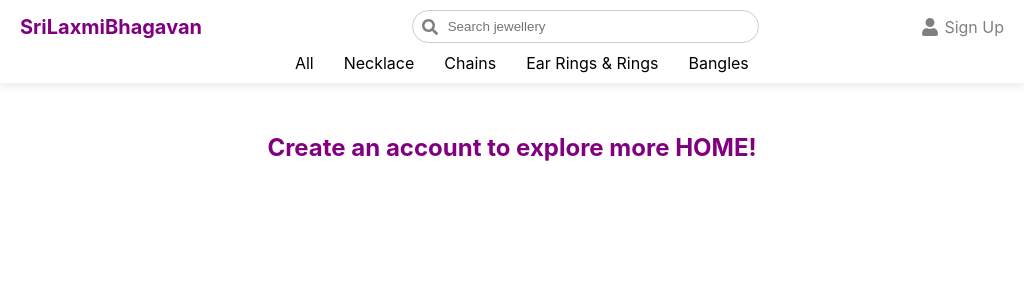
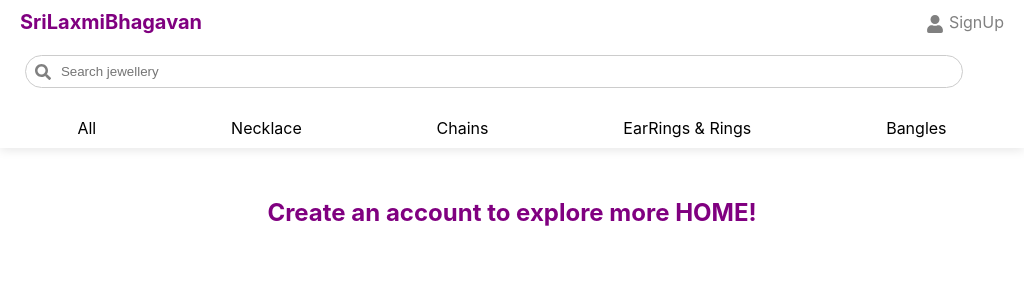
Before and after one commit to vishwasri-technologies/jewellery-web-app-frontend, a React (Create React App) app: page / in a window 1024 px wide. Shown: the top 300 px of the page. Built offline with nearby package versions, Linux system fonts and the light colour scheme.

Commit message:
modified navbar responsiveness

```diff
--- a/src/Components/Navbar.css
+++ b/src/Components/Navbar.css
@@ -1,12 +1,14 @@
-
+/* Navbar Container */
+body{
+    overflow-x: hidden;
+}
 .navbar {
     background: white;
     box-shadow: 0px 2px 10px rgba(0, 0, 0, 0.1);
     padding: 10px 20px;
-    text-align: center;
   }
 
-
+  /* Main Navbar Layout */
   .navbar-container {
     display: flex;
     justify-content: space-between;
@@ -15,12 +17,32 @@
     margin: auto;
   }
 
+  /* Logo */
+  .logo {
+    flex-shrink: 0; /* Prevents shrinking */
+  }
 
   .logo a {
     font-size: 20px;
     font-weight: bold;
     color: purple;
     text-decoration: none;
+  }
+
+  /* Navigation Links */
+  .nav-links {
+    display: flex;
+    gap: 30px;
+    margin-left: 150px; /* Aligns with logo */
+    gap: 50px;
+    padding-top: 30px;
+  }
+
+  .nav-links a {
+    text-decoration: none;
+    color: black;
+    font-size: 16px;
+
   }
 
   /* Search Container */
@@ -53,32 +75,19 @@
     color: gray;
     text-decoration: none;
     gap: 5px;
+    margin-left: 10px;
   }
 
   .user-icon {
     font-size: 18px;
-  }
-
-  /* Navigation Links */
-  .nav-links {
-    display: flex;
-    justify-content: center;
-    gap: 30px;
-    margin-top: 10px;
-    margin-left: 2%;
-  }
-
-  .nav-links a {
-    text-decoration: none;
-    color: black;
-    font-size: 16px;
+    margin-top: 5px;
   }
 
   /* Responsive Design */
   @media screen and (max-width: 768px) {
     .navbar-container {
       flex-direction: column;
-      text-align: center;
+      align-items: flex-start; /* Aligns everything to start */
     }
 
     .search-container {
@@ -89,5 +98,184 @@
     .nav-links {
       flex-direction: column;
       gap: 10px;
+      align-items: flex-start; /* Align to start */
+
     }
   }
+  @media screen and (min-width: 375px)and (max-width: 1024px) {
+    .navbar-container {
+      flex-direction: row;
+      align-items: flex-start; /* Aligns everything to start */
+    }
+
+    .search-container {
+      width: 100%;
+      margin-top: 45px;
+      margin-left: -50%;
+    }
+
+    .nav-links {
+      flex-direction: row;
+      gap: 9px;
+      margin-left: -20%;
+
+
+    }
+    .user-icon span{
+        margin-top: 17px;
+    }
+
+  }
+  @media screen and (min-width: 360px) and (max-width: 740px) {
+    .navbar-container {
+        flex-direction: row;
+        align-items: flex-start;
+    }
+
+    .search-container {
+        width: 100%;
+        margin-top: 45px;
+        margin-left: -50%;
+    }
+
+    .nav-links {
+        flex-direction: row;
+        gap: 20px; /* Increased gap */
+        width: 100%; /* Expands to full width */
+        justify-content: space-around; /* Distributes links evenly */
+        margin-left: 0; /* Align properly */
+    }
+
+    .user-icon span {
+        margin-top: 17px;
+    }
+}
+@media screen and (min-width: 740px) and (max-width: 1024px) {
+    .navbar-container {
+        flex-direction: row;
+        align-items: flex-start;
+    }
+
+    .search-container {
+        width: 100%;
+        margin-top: 45px;
+        margin-left: -25%;
+    }
+
+    .nav-links {
+        flex-direction: row;
+        gap: 20px; /* Increased gap */
+        width: 100%; /* Expands to full width */
+        justify-content: space-around; /* Distributes links evenly */
+        margin-left: 0; /* Align properly */
+    }
+
+    .user-icon span {
+        margin-top: 17px;
+    }
+}
+
+@media screen and (min-width: 768px) and (max-width: 1024px) {
+    .navbar-container {
+        flex-direction: row;
+        align-items: flex-start;
+    }
+
+    .search-container {
+        width: 100%;
+        margin-top: 45px;
+        margin-left: -25%;
+    }
+
+    .nav-links {
+        flex-direction: row;
+        gap: 20px; /* Increased gap */
+        width: 100%; /* Expands to full width */
+        justify-content: space-around; /* Distributes links evenly */
+        margin-left: 0; /* Align properly */
+    }
+
+    .user-icon span {
+        margin-top: 17px;
+    }
+}
+@media screen and (min-width: 1024px)  {
+    .navbar-container {
+        flex-direction: row;
+        align-items: flex-start;
+    }
+
+    .search-container {
+        width: 100%;
+        margin-top: 45px;
+        margin-left: -18%;
+    }
+
+    .nav-links {
+        flex-direction: row;
+        gap: 20px; /* Increased gap */
+        width: 100%; /* Expands to full width */
+        justify-content: space-around; /* Distributes links evenly */
+        margin-left: 0; /* Align properly */
+    }
+
+    .user-icon span {
+        margin-top: 17px;
+    }
+}
+@media screen and (min-width: 853px) and (max-width:912px) {
+    .navbar-container {
+        flex-direction: row;
+        align-items: flex-start;
+    }
+
+    .search-container {
+        width: 100%;
+        margin-top: 45px;
+        margin-left: -22%;
+    }
+
+    .nav-links {
+        flex-direction: row;
+        gap: 20px; /* Increased gap */
+        width: 100%; /* Expands to full width */
+        justify-content: space-around; /* Distributes links evenly */
+        margin-left: 0; /* Align properly */
+    }
+
+    .user-icon span {
+        margin-top: 17px;
+    }
+}
+@media screen and (min-width: 344px) and (max-width:540px) {
+    .navbar-container {
+        flex-direction: row;
+        align-items: flex-start;
+    }
+
+    .search-container {
+        width: 100%;
+        margin-top: 45px;
+        margin-left: -36%;
+    }
+
+    .nav-links {
+        flex-direction: row;
+        gap: 20px; /* Increased gap */
+        width: 100%; /* Expands to full width */
+        justify-content: space-around; /* Distributes links evenly */
+        margin-left: 0; /* Align properly */
+    }
+
+    .user-icon span {
+        margin-top: 17px;
+    }
+}
+@media screen and (min-width: 360px) and (max-width: 412px) {
+
+ .search-container {
+        width: 100%;
+        margin-top: 45px;
+        margin-left: -56%;
+    }
+}
--- a/src/Components/Navbar.js
+++ b/src/Components/Navbar.js
@@ -22,7 +22,7 @@ const Navbar = () => {
         <div className="user-menu">
           <Link to="/signup">
             <FaUser className="user-icon" />
-            <span>Sign Up</span>
+            <span>SignUp</span>
           </Link>
         </div>
       </div>
@@ -31,7 +31,7 @@ const Navbar = () => {
         <Link to="/all">All</Link>
         <Link to="/necklace">Necklace</Link>
         <Link to="/chains">Chains</Link>
-        <Link to="/earrings-rings">Ear Rings & Rings</Link>
+        <Link to="/earrings-rings">EarRings & Rings</Link>
         <Link to="/bangles">Bangles</Link>
       </div>
     </nav>
```
